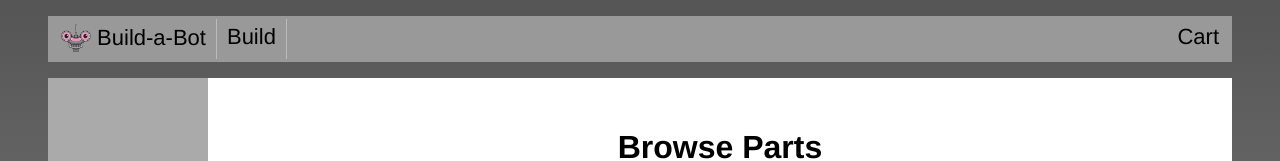
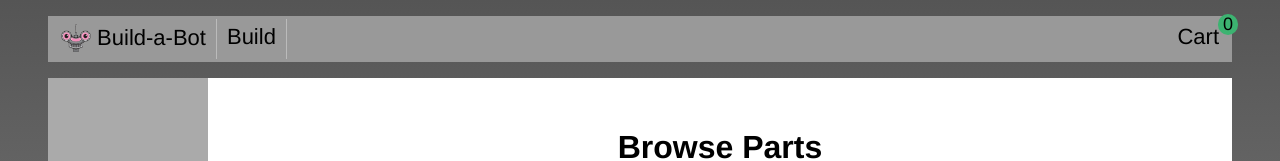
Before and after one commit to taherkheli/build-a-bot, a Vue app in the folder build-a-bot/: page /parts/browse in a window 1280 px wide. Shown: the top 161 px of the page. Built offline with nearby package versions, Linux system fonts and the light colour scheme.

Commit message:
fixed a bug in state/index (current state is implciitly passed in and should be used. Added cart info in app.vue to reflect current items in the cart)

```diff
--- a/build-a-bot/src/App.vue
+++ b/build-a-bot/src/App.vue
@@ -18,6 +18,9 @@
           <router-link class="nav-link" :to="{ name: 'Cart'}">
             Cart
           </router-link>
+          <div class="cart-items">
+            {{ count }}
+          </div>
         </li>
       </ul>
     </nav>
@@ -35,10 +38,19 @@
 </template>
 
 <script lang="ts">
-import { defineComponent } from 'vue';
+import { defineComponent, Ref, computed } from 'vue';
+import { useStore } from 'vuex';
 
 export default defineComponent({
   name: 'App',
+  setup() {
+    const store = useStore();
+    const count: Ref<number> = computed(() => store.state.cart.length);
+
+    return {
+      count,
+    };
+  },
 });
 </script>
 
@@ -101,4 +113,15 @@ ul {
   width: 100px;
   min-height: 300px;
 }
+.cart-items {
+  position: absolute;
+  top: -5px;
+  right: -9px;
+  font-size: 18px;
+  width: 20px;
+  text-align: center;
+  display: inline-block;
+  border-radius: 100px;
+  background-color: mediumseagreen;
+}
 </style>
--- a/build-a-bot/src/store/index.ts
+++ b/build-a-bot/src/store/index.ts
@@ -6,7 +6,7 @@ const store = createStore<State>({
   state,
   mutations: {
     addRobotToCart(s: State, robot: Cart) {
-      state.cart.push(robot);
+      s.cart.push(robot);
     },
   },
 });
```
